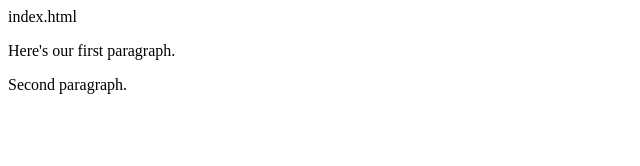
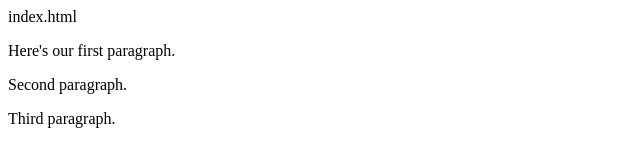
Before and after one commit to david-stierli/red, a plain HTML site: page index.html in a window 1280 px wide. Shown: the whole page, without its empty margins (0-640 px from the left). Drawn offline with Linux system fonts and the light colour scheme.

Commit message:
Third paragraph from dw cc

```diff
--- a/index.html
+++ b/index.html
@@ -10,5 +10,6 @@
 
 	<p>Here's our first paragraph.</p>
 	<p>Second paragraph.</p>
+	<p>Third paragraph.</p>
 </body>
 </html>
```
